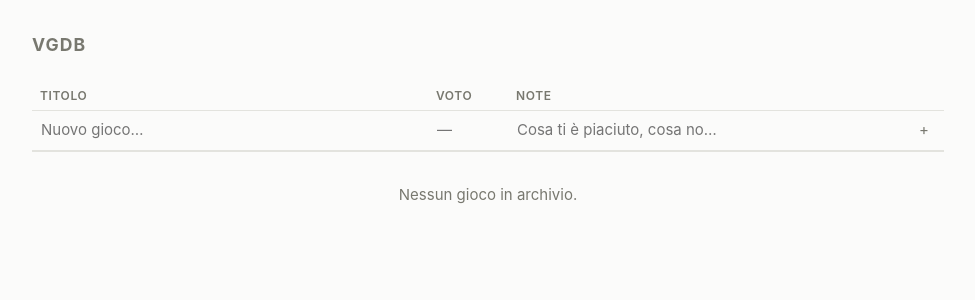
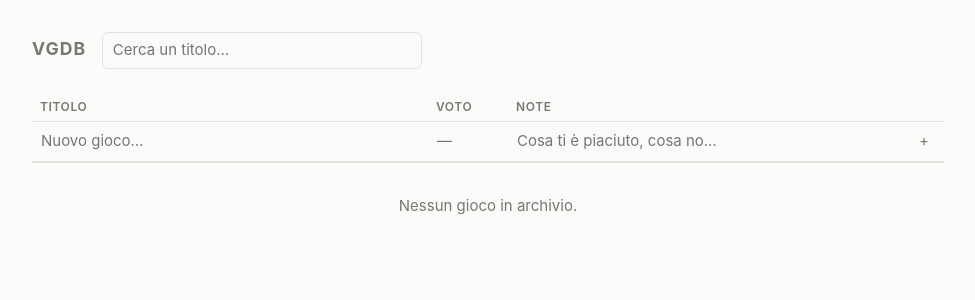
Before and after one commit to PrismaKisar/vgdb, a Flask app: page / in a window 1280 px wide. Shown: the top 300 px of the page, without its empty margins (152-1127 px from the left). Run offline with Flask 3, Linux system fonts and the light colour scheme; data that the repository does not hold is empty.

Commit message:
feat: add a search field to the header

```diff
--- a/vgdb/static/style.css
+++ b/vgdb/static/style.css
@@ -44,6 +44,17 @@ h1 {
   letter-spacing: 0.06em;
   text-transform: uppercase;
   color: var(--muted);
+}
+
+#search {
+  flex: 1;
+  max-width: 20rem;
+  padding: 0.4rem 0.6rem;
+  border: 1px solid var(--border);
+  border-radius: 6px;
+  background: var(--surface);
+  color: inherit;
+  font: inherit;
 }
 
 #count {
--- a/vgdb/templates/index.html
+++ b/vgdb/templates/index.html
@@ -9,6 +9,7 @@
 <body>
   <header>
     <h1>vgdb</h1>
+    <input type="search" id="search" placeholder="Cerca un titolo…" autocomplete="off">
     <span id="count"></span>
   </header>
 
```
